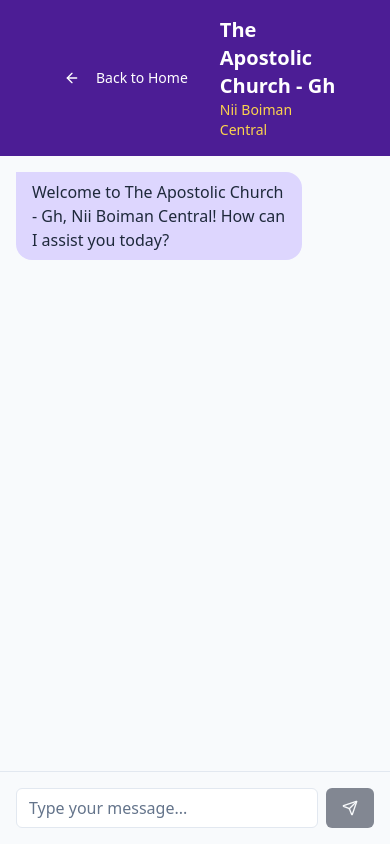
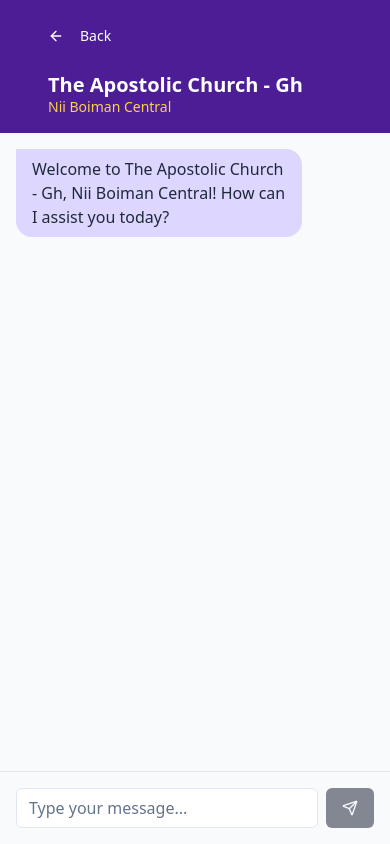
Before and after one commit to karhin20/church-website1, a React (Vite) app: page /chat in a window 390 px wide. Built offline with nearby package versions, Linux system fonts and the light colour scheme.

Commit message:
Fix header responsiveness on chat page
Updated the header component in the chat page to ensure it is responsive across different screen sizes. This improves user experience on mobile devices.
[skip gpt_engineer]

```diff
--- a/src/pages/Chat.tsx
+++ b/src/pages/Chat.tsx
@@ -3,7 +3,7 @@ import { ChatInput } from "@/components/ChatInput";
 import { useState } from "react";
 import { Link } from "react-router-dom";
 import { Button } from "@/components/ui/button";
-import { ArrowLeft } from "lucide-react";
+import { ArrowLeft, Church } from "lucide-react";
 
 interface Message {
   text: string;
@@ -40,16 +40,22 @@ const Chat = () => {
     <div className="flex flex-col h-screen bg-church-background">
       {/* Header */}
       <header className="bg-church-primary text-white p-4">
-        <div className="container mx-auto flex items-center">
-          <Link to="/">
-            <Button variant="ghost" className="text-white hover:text-church-secondary">
-              <ArrowLeft className="h-4 w-4 mr-2" />
-              Back to Home
-            </Button>
-          </Link>
-          <div className="ml-4">
-            <h1 className="text-xl font-bold">The Apostolic Church - Gh</h1>
-            <p className="text-sm text-church-secondary">Nii Boiman Central</p>
+        <div className="container mx-auto">
+          <div className="flex flex-col sm:flex-row items-start sm:items-center gap-4">
+            <Link to="/" className="flex-shrink-0">
+              <Button variant="ghost" className="text-white hover:text-church-secondary p-0 sm:p-2">
+                <ArrowLeft className="h-4 w-4 mr-2" />
+                <span className="hidden sm:inline">Back to Home</span>
+                <span className="sm:hidden">Back</span>
+              </Button>
+            </Link>
+            <div className="flex items-center gap-3">
+              <Church className="h-6 w-6 text-church-secondary hidden sm:block" />
+              <div>
+                <h1 className="text-xl font-bold leading-tight">The Apostolic Church - Gh</h1>
+                <p className="text-sm text-church-secondary">Nii Boiman Central</p>
+              </div>
+            </div>
           </div>
         </div>
       </header>
```
